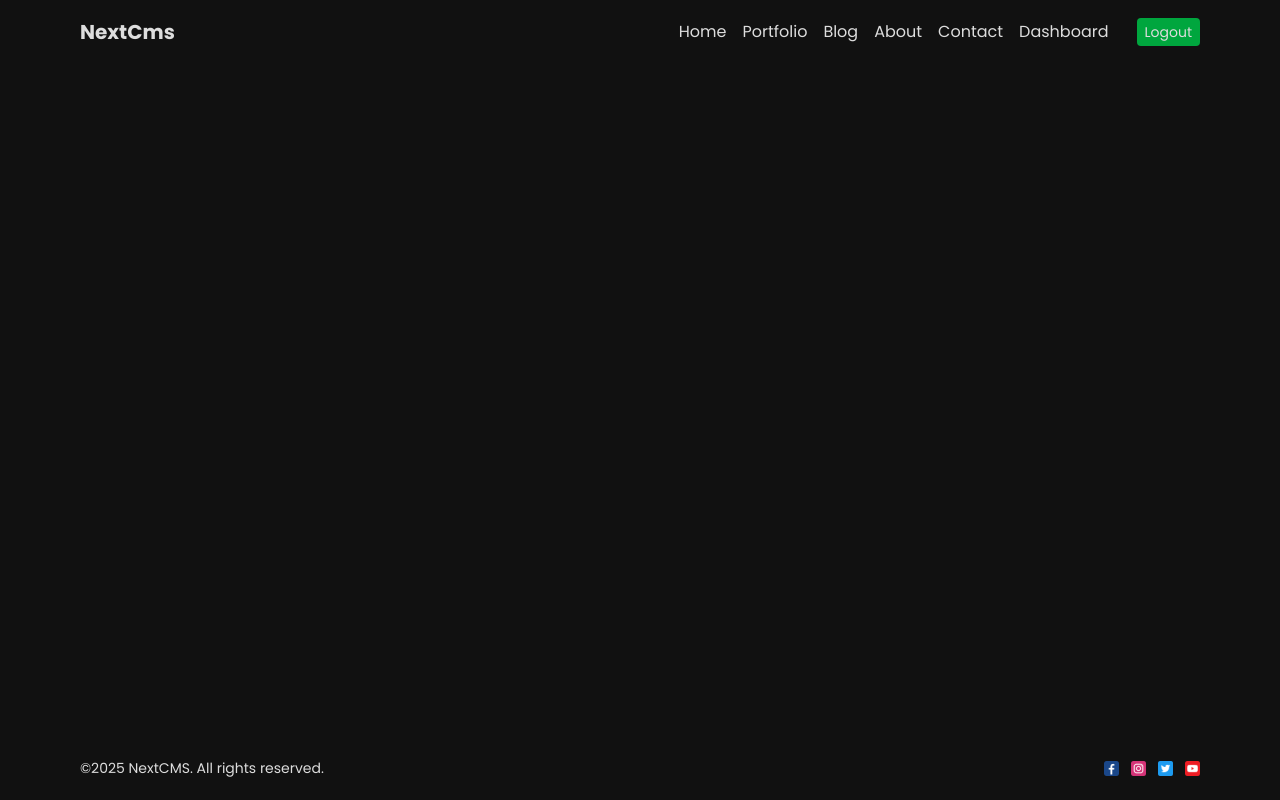
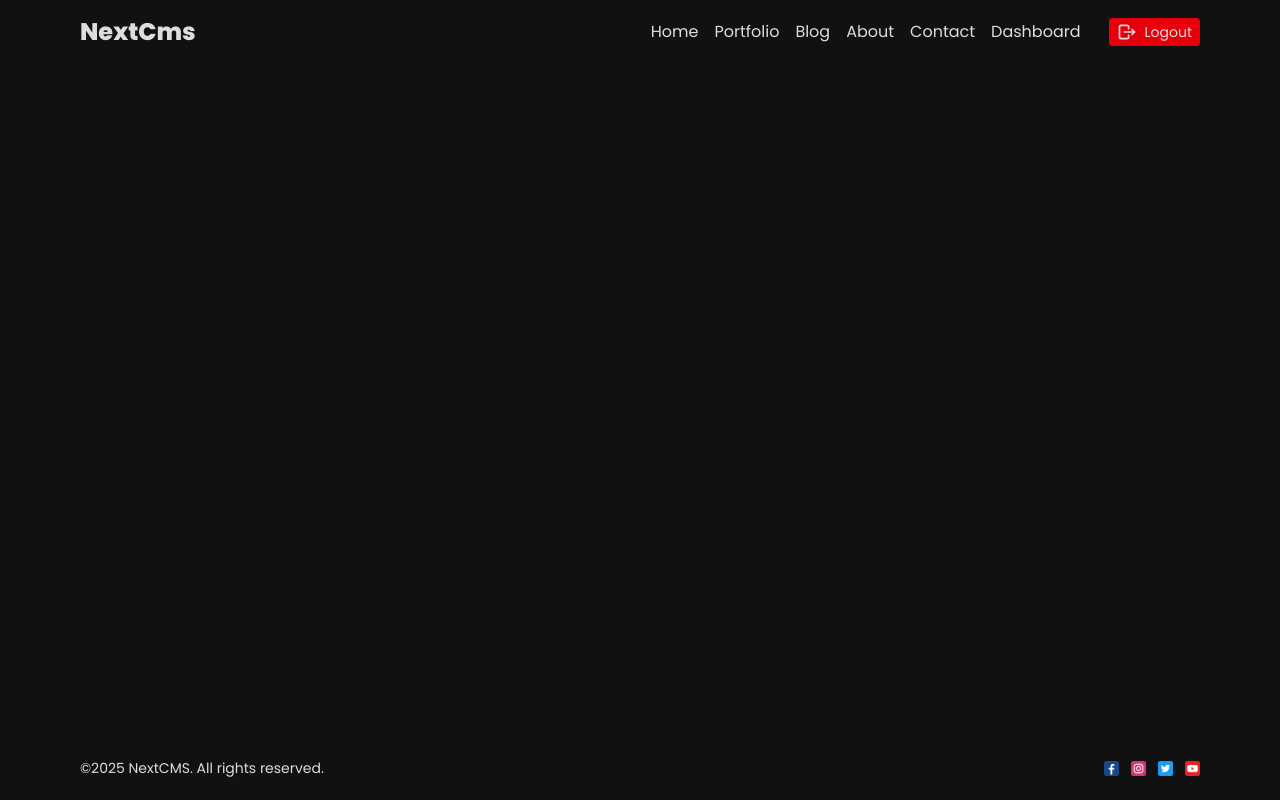
Before and after one commit to harsh-devjs/next-cms, a Next.js app: page / in a window 1280 px wide. Built offline with nearby package versions, Linux system fonts and the light colour scheme.

Commit message:
make navbar responsive

```diff
--- a/src/components/Navbar.jsx
+++ b/src/components/Navbar.jsx
@@ -1,5 +1,8 @@
+'use client'
 import Link from 'next/link'
-import React from 'react'
+import { useState } from 'react';
+import { RiMenu5Fill } from "react-icons/ri";
+import { TbLogout } from "react-icons/tb";
 
 const links = [
   {
@@ -35,20 +38,51 @@
 ]
 
 const Navbar = () => {
+
+  const [menuOpen, setMenuOpen] = useState(false)
+
+  const toggleMenu = () => {
+    setMenuOpen(prev => !prev)
+  }
+
   return (
-    <nav className='flex justify-between items-center h-16'>
-      <Link href='/' className='font-bold text-xl'>
-        NextCms
+    <nav className='flex justify-between items-center h-16 relative'>
+      <Link href='/' >
+        <span className='font-extrabold text-xl lg:text-2xl'>
+          NextCms
+        </span>
       </Link>
 
-      <div className="flex items-center gap-4">
+      {/* SMALL SCREEN */}
+      <div className="">
+        <RiMenu5Fill onClick={toggleMenu} size={28} className='md:hidden absolute z-50 right-1 top-[19px]' />
+
+        {/* SMALL SCREEN - MENU */}
+        {menuOpen && <div className="flex flex-col w-full h-screen bg-[#111] items-center justify-center gap-4 absolute left-0 top-0 z-10 text-4xl">
+          {links.map(link => (
+            <Link href={link.href} key={link.id} onClick={()=>setMenuOpen(false)}>
+              {link.title}
+            </Link>
+          ))}
+          <button className="p-2 bg-red-600 rounded text-lg mt-20 flex items-center gap-2 ">
+            <TbLogout size={20} />
+            Logout
+          </button>
+        </div>}
+      </div>
+
+      {/* MEDIUM SCREEN AND ABOVE */}
+      <div className="hidden md:flex items-center gap-4">
         {links.map(link => (
           <Link href={link.href} key={link.id}>
             {link.title}
           </Link>
         ))}
 
-        <button className="py-1 px-2 bg-green-600 rounded text-sm ml-3">Logout</button>
+        <button className="py-1 px-2 bg-red-600 rounded text-sm ml-3 flex items-center gap-2 cursor-pointer">
+          <TbLogout size={20} />
+          Logout
+        </button>
       </div>
     </nav>
   )
```
